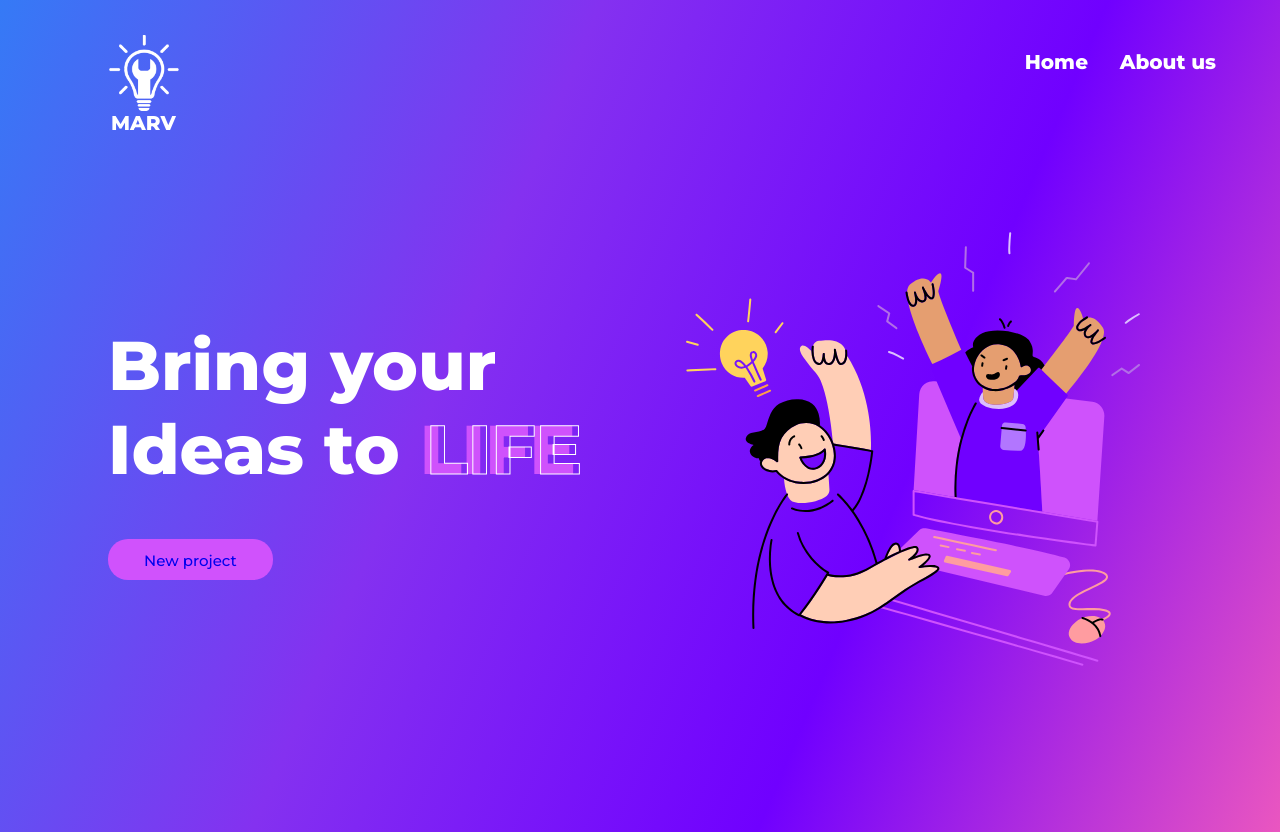
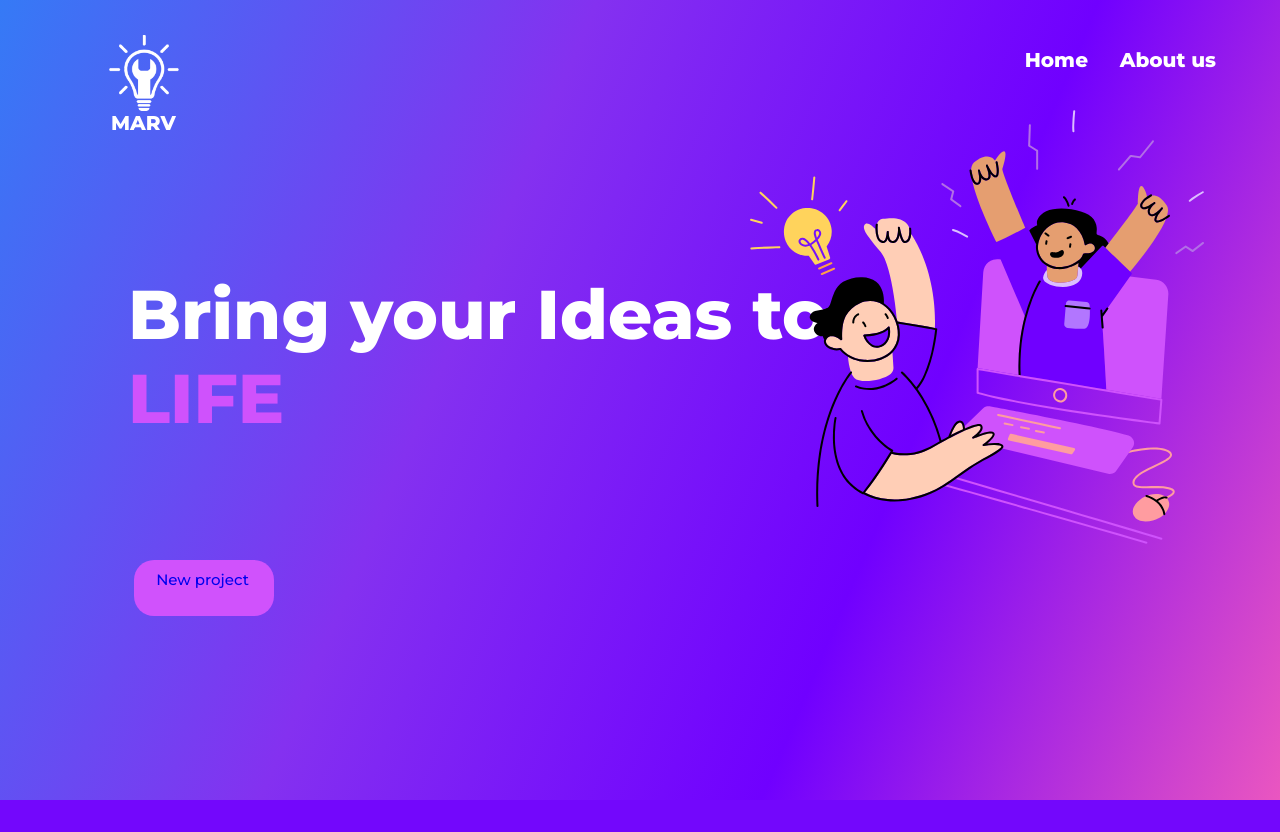
Before and after one commit to Philotheephilix/IoT-Blueprint, a Flask app: page / in a window 1280 px wide. After the commit the page ends 800 px from the top, so only its background shows below. Run offline with Flask 3, Linux system fonts and the light colour scheme.

Commit message:
frontend fixes

```diff
--- a/static/stylesheet/global.css
+++ b/static/stylesheet/global.css
@@ -7,6 +7,7 @@ body {
 }
 .about-us,
 .home {
+  position: fixed;
   top: 6%;
   right: 15%;
   cursor: pointer;
--- a/static/stylesheet/index.css
+++ b/static/stylesheet/index.css
@@ -2,12 +2,11 @@
   color: var(--color-darkorchid-100);
 }
 .bring-your-ideas-container {
-  top: 323px;
-  left: 108px;
+  top: 34%;
+  left: 10%;
   font-size: var(--font-size-50xl);
   display: inline-block;
-  width: 505px;
-  height: 186px;
+  width: 100vh;
 }
 .about-us,
 .bring-your-ideas-container,
@@ -17,8 +16,10 @@
   font-weight: 800;
 }
 .life1 {
-  top: 407px;
-  left: 426px;
+  display: none;
+  position: relative;
+  top: 49%;
+  left: 33%;
   font-size: var(--font-size-50xl);
   color: transparent;
   -webkit-text-stroke: 1px #fff;
@@ -27,10 +28,11 @@
 .homepage-child,
 .homepage-item {
   position: absolute;
-  top: 539px;
+  top: 70%;
+  margin-left: 2%;
   border-radius: var(--br-xl);
-  width: 165px;
-  height: 41px;
+  width: 11%;
+  height: 7%;
   cursor: pointer;
 }
 .homepage-child {
@@ -38,7 +40,7 @@
   background-color: #d052fc;
 }
 .homepage-item {
-  left: 288px;
+  left: 9%;
   border: 1px solid #ea56c1;
   box-sizing: border-box;
 }
@@ -49,8 +51,9 @@
 .new-project,
 .saved-projects {
   position: absolute;
-  top: 551px;
-  left: 144px;
+  top: 71.3%;
+  left: 9.2%;
+  margin-left: 3%;
   font-size: var(--font-size-mini);
   font-weight: 500;
 }
@@ -59,12 +62,14 @@
 }
 .inspire-others-icon {
   position: absolute;
-  top: 210px;
-  left: 674px;
-  width: 478px;
-  height: 478px;
+  top: 11%;
+  /* left: 674px; */
+  right: 5%;
+  /* width: 100vh; */
+  /* height: 478px; */
   overflow: hidden;
 }
+
 .pattarai-logo-white-1 {
   position: absolute;
   top: 0;
@@ -97,8 +102,8 @@
     #7000ff 67.94%,
     #ea56c0
   );
-  height: 832px;
-  overflow: hidden;
+  height: 100vh;
+  overflow: hidden  ;
   text-align: left;
   font-size: var(--font-size-xl);
   color: var(--color-white);
--- a/templates/about-us-page.html
+++ b/templates/about-us-page.html
@@ -10,11 +10,12 @@
       rel="stylesheet"
       href="https://fonts.googleapis.com/css2?family=Montserrat:wght@400;500;700;800&display=swap"
     />
+    <title>M A R V</title>
   </head>
   <body>
     <div class="about-us-page">
       <div class="frame31">
-        <div class="about-us10" id="aboutUsText">About us</div>
+        <div class="about-us" id="aboutUsText">About us</div>
         <div class="frame32">
           <div class="frame33">
             <img
@@ -25,7 +26,7 @@
 
             <div class="marv9" id="mARVText">MARV</div>
           </div>
-          <div class="home10" id="homeText">Home</div>
+          <div class="home" id="homeText">Home</div>
         </div>
       </div>
       <div class="frame34">
--- a/templates/index.html
+++ b/templates/index.html
@@ -10,6 +10,7 @@
       rel="stylesheet"
       href="https://fonts.googleapis.com/css2?family=Montserrat:wght@400;500;700;800&display=swap"
     />
+    <title>M A R V</title>
   </head>
   <body>
     <div class="homepage">
@@ -77,7 +78,7 @@
       var mARVText = document.getElementById("mARVText");
       if (mARVText) {
         mARVText.addEventListener("click", function (e) {
-          window.location.href = "./blank.html";
+          window.location.href = "{{ url_for('index')}}";
         });
       }
       </script>
--- a/templates/saved-project.html
+++ b/templates/saved-project.html
@@ -10,6 +10,7 @@
       rel="stylesheet"
       href="https://fonts.googleapis.com/css2?family=Montserrat:wght@400;500;700;800&display=swap"
     />
+    <title>M A R V</title>
   </head>
   <body>
     <div class="saved-project">
```
Also changed, not shown: static/stylesheet/about-us-page.css (+7 -21 lines), templates/newauto.html (+8 -6 lines), templates/saved-project1.html (+5 -7 lines).
